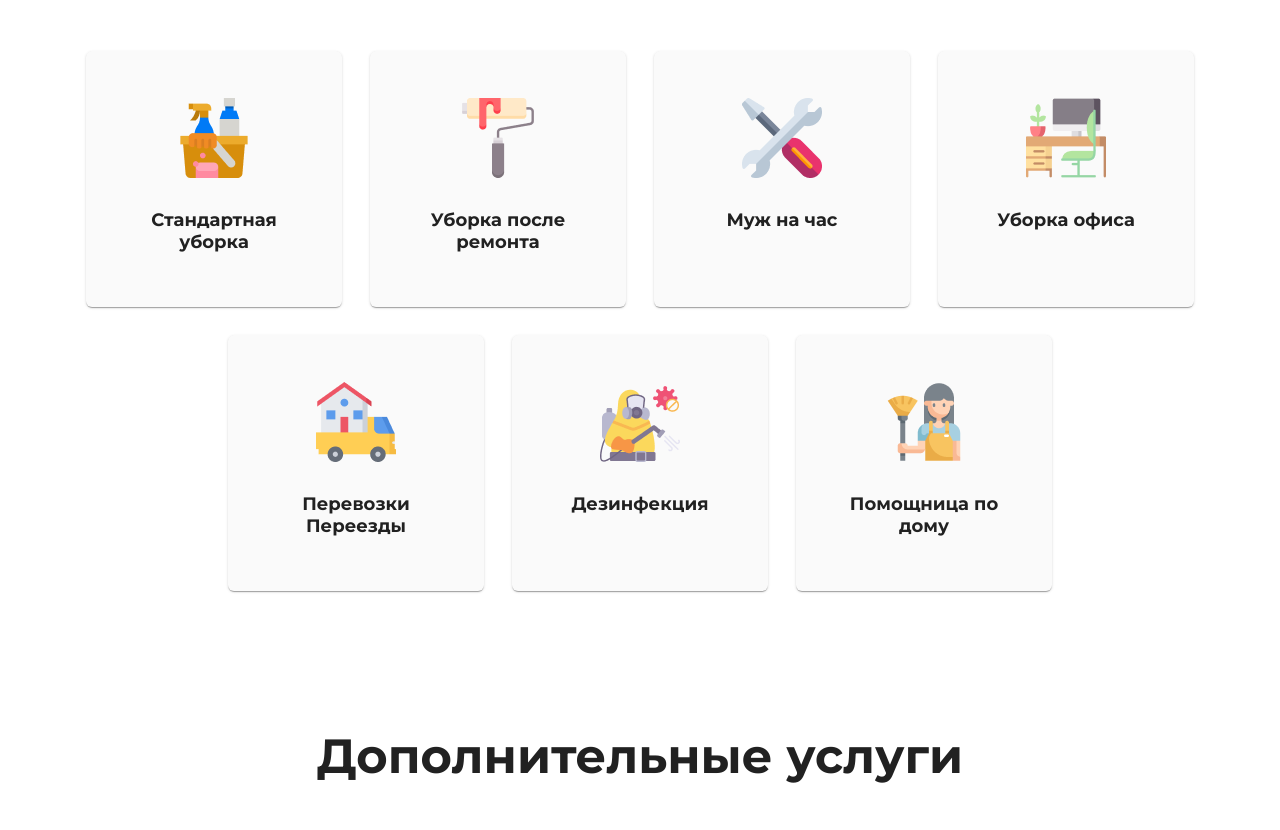
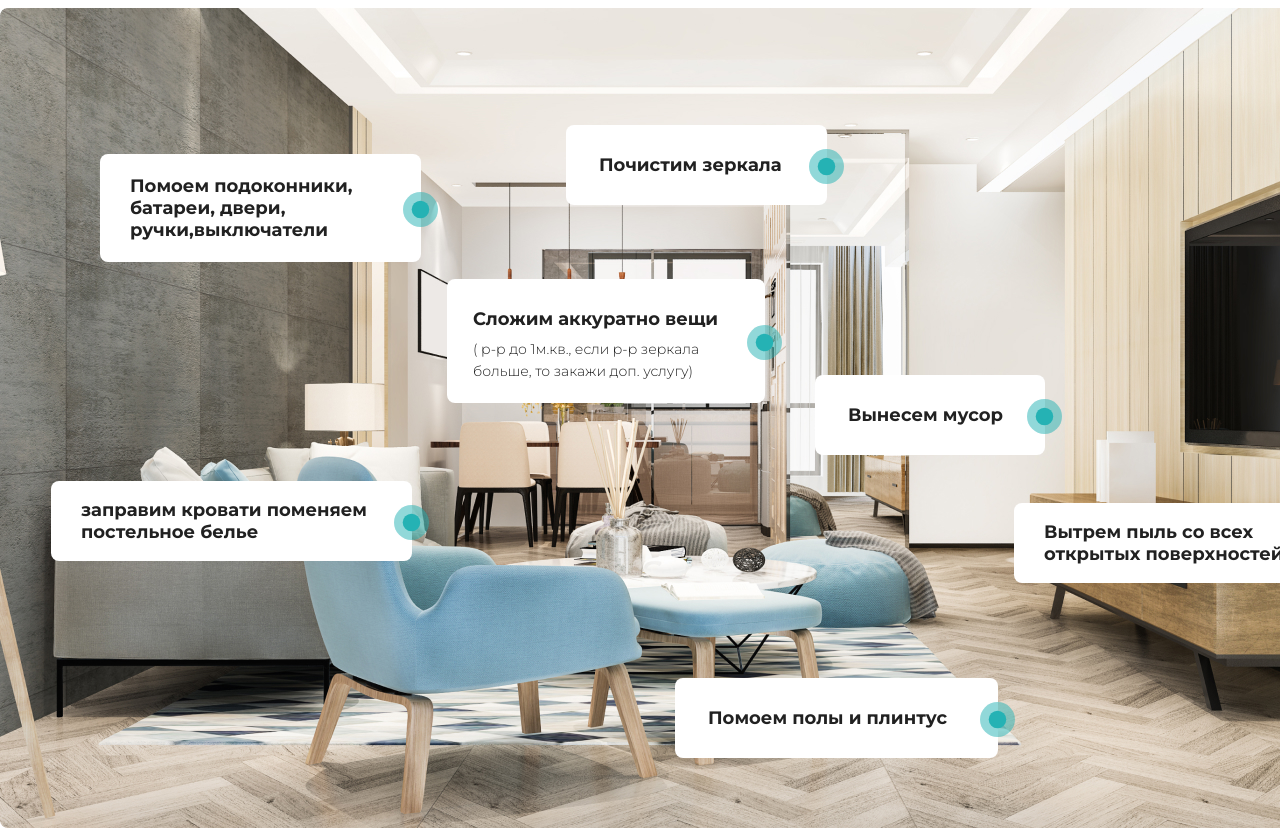
Before and after one commit to theCapnCoder/Mitla, a React (Create React App) app: page / in a window 1280 px wide. Shown: the part 2106-2936 px from the top of the page. Built offline with nearby package versions, Linux system fonts and the light colour scheme.

Commit message:
feature: Explanation

```diff
--- a/src/containers/Explanation/Explanation.tsx
+++ b/src/containers/Explanation/Explanation.tsx
@@ -1,10 +1,65 @@
-import { Typography } from '@mui/material'
-import React from 'react'
+import { Box, Typography } from "@mui/material";
+import { ButtonGroup } from "../../components/ButtonGroup";
+import { buttonData } from "./buttonData";
+import room from "../../assets/img/room.jpg";
+import { Label } from "./Label/Label";
 
 export const Explanation = () => {
   return (
-    <div>
-      <Typography variant="h2">Скидки для постоянных клиентов</Typography>
-    </div>
-  )
-}
+    <Box sx={{ width: "1400px", margin: "0 auto" }}>
+      <Typography variant="h2" mb={7.5}>
+        Из чего состоит уборка
+      </Typography>
+
+      <Box mb={7.5}>
+        <ButtonGroup data={buttonData} />
+      </Box>
+
+      <Box sx={{ position: "relative" }}>
+        <img src={room} alt="room" width={"100%"} />
+        <Label
+          title="Помоем подоконники, батареи, двери, ручки,выключатели"
+          width="321px"
+          size="medium"
+          coordinate={{ top: "146px", left: "100px" }}
+        />
+        <Label
+          title="Почистим зеркала"
+          width="261px"
+          size="large"
+          coordinate={{ top: "117px", left: "566px" }}
+        />
+        <Label
+          title="заправим кровати поменяем постельное белье"
+          width="361px"
+          size="small"
+          coordinate={{ top: "473px", left: "51px" }}
+        />
+        <Label
+          title="Сложим аккуратно вещи"
+          text="( р-р до 1м.кв., если р-р зеркала больше, то закажи доп. услугу)"
+          width="318px"
+          coordinate={{ top: "271px", left: "447px" }}
+        />
+        <Label
+          title="Вынесем мусор"
+          width="230px"
+          size="large"
+          coordinate={{ top: "367px", left: "815px" }}
+        />
+        <Label
+          title="Вытрем пыль со всех открытых поверхностей"
+          width="323px"
+          size="small"
+          coordinate={{ top: "495px", left: "1014px" }}
+        />
+        <Label
+          title="Помоем полы и плинтус"
+          width="323px"
+          size="large"
+          coordinate={{ top: "670px", left: "675px" }}
+        />
+      </Box>
+    </Box>
+  );
+};
```
